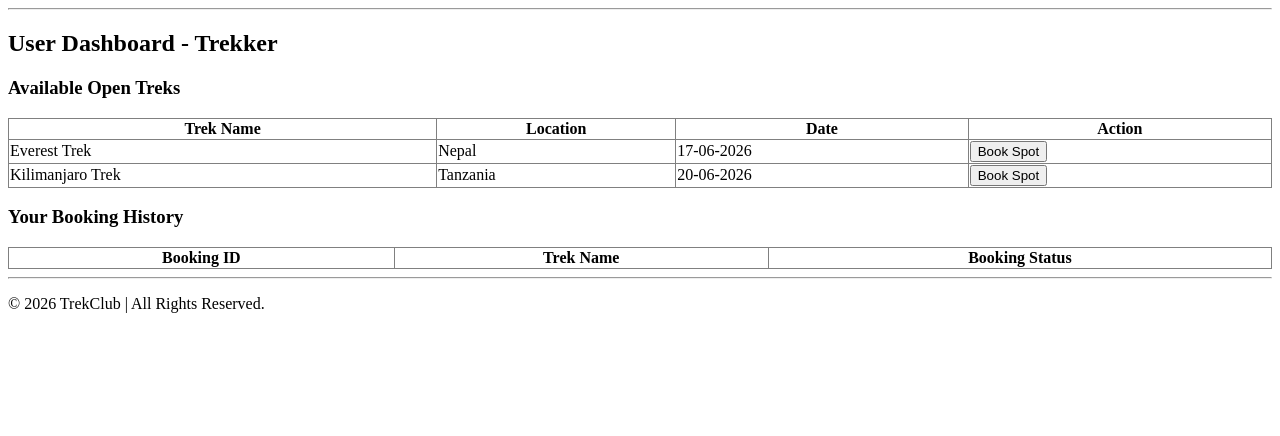
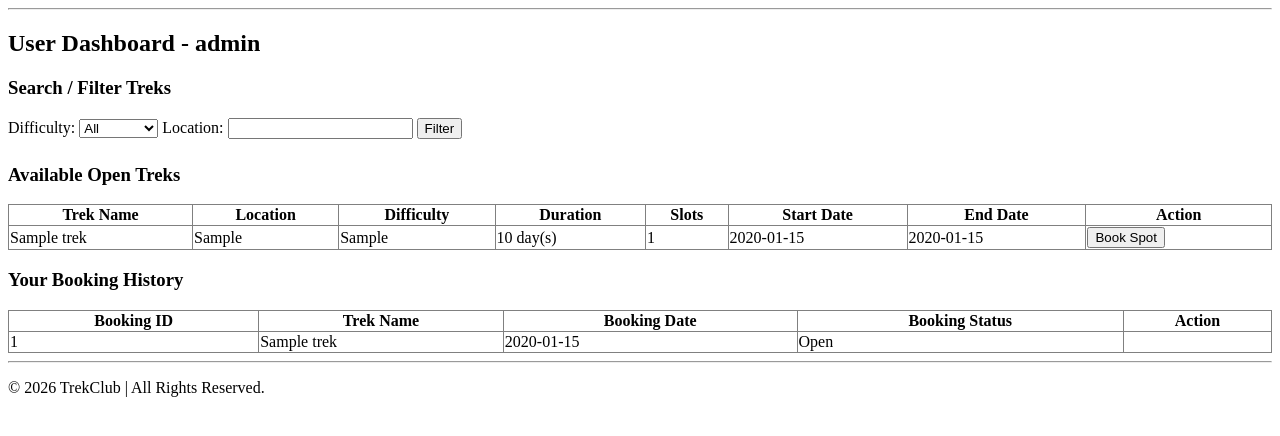
Before and after one commit to 25f2003660/trekking-app, a Flask app: page /user/dashboard/1 in a window 1280 px wide. Shown: the part 125-561 px from the top of the page. Run offline with Flask 3, Linux system fonts and the light colour scheme; tables that the repository leaves empty hold one stand-in row (values such as "Sample post"); lists and menus that the app fills with data are empty.

Commit message:
Milestone: User Dashboard

```diff
--- a/app.py
+++ b/app.py
@@ -1,10 +1,12 @@
 from flask import Flask, render_template, request, redirect
 from flask_sqlalchemy import SQLAlchemy
 from werkzeug.security import generate_password_hash, check_password_hash
+from datetime import datetime
 import os
 
 app = Flask(__name__)
 app.config['SQLALCHEMY_DATABASE_URI'] = 'sqlite:///trekking.db'
+app.config['SECRET_KEY'] = 'siddhartham'
 db = SQLAlchemy(app)
 
 
@@ -74,7 +76,7 @@ def init_database():
             db.session.add(seeded_admin)
             db.session.commit()
 
-
+#routes
 
 @app.route('/')
 def home():
@@ -130,9 +132,9 @@ def login_submit():
 
     if user.is_blacklisted:
         return redirect('/')
-
     if selected_role == 'Admin':
         return redirect('/admin')
+
     elif selected_role == 'Staff':
         profile = StaffProfile.query.filter_by(user_id=user.id).first()
         if not profile or profile.status != 'Approved':
@@ -240,7 +242,7 @@ def admin_edit_trek(trek_id):
     if slots is not None:
         trek.slots = slots
     trek.status = request.form.get('status', trek.status)
-    if trek.status == 'Closed' or trek.status == 'Completed':
+    if trek.status == 'Closed' or trek.status == 'Completed' or trek.status == 'Ongoing':
         trek.slots = 0
 
     trek.start_date = request.form.get('start_date', trek.start_date)
@@ -346,19 +348,74 @@ def staff_update_trek(trek_id):
     new_status = request.form.get('new_status')
     if new_status:
         trek.status = new_status
-    if trek.status == 'Closed' or trek.status == 'Completed':
+    if trek.status == 'Closed' or trek.status == 'Completed' or trek.status == 'Ongoing':
         trek.slots = 0
 
     db.session.commit()
     return redirect(f'/staff/dashboard/{user_id}')
 
 
+#user
+
 @app.route('/user/dashboard/<int:user_id>')
 def user_dashboard(user_id):
     user = User.query.get_or_404(user_id)
-    open_treks = Trek.query.filter_by(status='Open').all()
+
+    difficulty = request.args.get('difficulty', '').strip()
+    location = request.args.get('location', '').strip()
+
+    open_treks_query = Trek.query.filter_by(status='Open')
+    if difficulty:
+        open_treks_query = open_treks_query.filter(Trek.difficulty == difficulty)
+    if location:
+        open_treks_query = open_treks_query.filter(Trek.location.ilike(f"%{location}%"))
+
+    open_treks = open_treks_query.all()
     bookings = Booking.query.filter_by(user_id=user_id).all()
-    return render_template('user_dashboard.html', user=user, open_treks=open_treks, bookings=bookings)
+
+    return render_template(
+        'user_dashboard.html',
+        user=user,
+        username=user.username,
+        open_treks=open_treks,
+        bookings=bookings,
+        difficulty=difficulty,
+        location=location,
+    )
+
+
+@app.route('/user/trek/book/<int:trek_id>', methods=['POST'])
+def user_book_trek(trek_id):
+    user_id = request.form.get('user_id', type=int)
+    trek = Trek.query.get_or_404(trek_id)
+
+    if trek.status == 'Open' and trek.slots > 0:
+        booking = Booking(
+            user_id=user_id,
+            trek_id=trek_id,
+            booking_date=datetime.utcnow().strftime('%d-%m-%Y'),
+            status='Booked',
+        )
+        trek.slots -= 1
+        db.session.add(booking)
+        db.session.commit()
+
+    return redirect(f'/user/dashboard/{user_id}')
+
+
+@app.route('/user/booking/cancel/<int:booking_id>', methods=['POST'])
+def user_cancel_booking(booking_id):
+    user_id = request.form.get('user_id', type=int)
+    booking = Booking.query.get_or_404(booking_id)
+
+    if booking.status == 'Booked':
+        booking.status = 'Cancelled'
+        trek = Trek.query.get(booking.trek_id)
+        if trek:
+            trek.slots += 1
+        db.session.commit()
+
+    return redirect(f'/user/dashboard/{user_id}')
 
 
 if __name__ == '__main__':
--- a/templates/admin_dashboard.html
+++ b/templates/admin_dashboard.html
@@ -15,6 +15,10 @@
         <div style="border: 1px solid #000; padding: 15px;">
             <h3>Active Bookings</h3>
             <p>{{ active_bookings }}</p>
+        </div>
+        <div style="border: 1px solid #000; padding: 15px;">
+            <h3>Add a trek</h3>
+            <a href="#top">Add+</a>
         </div>
     </div>
 
@@ -179,7 +183,7 @@
     </section>
 
     <section style="margin-bottom: 25px;">
-        <h3>Add New Trek</h3>
+        <h3 id="top">Add New Trek</h3>
         <form action="/admin/trek/add" method="post">
             <label for="name">Trek Name:</label>
             <input type="text" id="name" name="name" required><br><br>
--- a/templates/staff_dashboard.html
+++ b/templates/staff_dashboard.html
@@ -37,6 +37,7 @@
                         <select id="status_{{ trek.id }}" name="new_status">
                             <option value="Open" {% if trek.status == 'Open' %}selected{% endif %}>Open</option>
                             <option value="Closed" {% if trek.status == 'Closed' %}selected{% endif %}>Closed</option>
+                            <option value="Ongoing" {% if trek.status == 'Ongoing' %}selected{% endif %}>Ongoing</option>
                             <option value="Completed" {% if trek.status == 'Completed' %}selected{% endif %}>Completed</option>
                         </select>
 
--- a/templates/user_dashboard.html
+++ b/templates/user_dashboard.html
@@ -2,27 +2,55 @@
 
 {% block content %}
     <h2>User Dashboard - {{ username | default('Trekker') }}</h2>
+
+    <section style="margin-bottom: 25px;">
+        <h3>Search / Filter Treks</h3>
+        <form action="/user/dashboard/{{ user.id }}" method="get">
+            <label for="difficulty">Difficulty:</label>
+            <select id="difficulty" name="difficulty">
+                <option value="" {% if not difficulty %}selected{% endif %}>All</option>
+                <option value="Easy" {% if difficulty == 'Easy' %}selected{% endif %}>Easy</option>
+                <option value="Moderate" {% if difficulty == 'Moderate' %}selected{% endif %}>Moderate</option>
+                <option value="Hard" {% if difficulty == 'Hard' %}selected{% endif %}>Hard</option>
+            </select>
+
+            <label for="location">Location:</label>
+            <input type="text" id="location" name="location" value="{{ location }}">
+
+            <input type="submit" value="Filter">
+            {% if difficulty or location %}<a href="/user/dashboard/{{ user.id }}">Clear</a>{% endif %}
+        </form>
+    </section>
 
     <h3>Available Open Treks</h3>
     <table border="1" style="width: 100%; border-collapse: collapse;">
         <tr>
             <th>Trek Name</th>
             <th>Location</th>
-            <th>Date</th>
+            <th>Difficulty</th>
+            <th>Duration</th>
+            <th>Slots</th>
+            <th>Start Date</th>
+            <th>End Date</th>
             <th>Action</th>
         </tr>
+        {% for trek in open_treks %}
         <tr>
-            <td>Everest Trek</td>
-            <td>Nepal</td>
-            <td>17-06-2026</td>
-            <td><button onclick="alert('Spot booked!')">Book Spot</button></td>
+            <td>{{ trek.name }}</td>
+            <td>{{ trek.location }}</td>
+            <td>{{ trek.difficulty }}</td>
+            <td>{{ trek.duration }} day(s)</td>
+            <td>{{ trek.slots }}</td>
+            <td>{{ trek.start_date }}</td>
+            <td>{{ trek.end_date }}</td>
+            <td>
+                <form action="/user/trek/book/{{ trek.id }}" method="post">
+                    <input type="hidden" name="user_id" value="{{ user.id }}">
+                    <input type="submit" value="Book Spot" {% if trek.slots <= 0 %}disabled{% endif %}>
+                </form>
+            </td>
         </tr>
-        <tr>
-            <td>Kilimanjaro Trek</td>
-            <td>Tanzania</td>
-            <td>20-06-2026</td>
-            <td><button onclick="alert('Spot booked!')">Book Spot</button></td>
-        </tr>
+        {% endfor %}
     </table>
 
     <h3>Your Booking History</h3>
@@ -30,7 +58,25 @@
         <tr>
             <th>Booking ID</th>
             <th>Trek Name</th>
+            <th>Booking Date</th>
             <th>Booking Status</th>
+            <th>Action</th>
         </tr>
+        {% for booking in bookings %}
+        <tr>
+            <td>{{ booking.id }}</td>
+            <td>{{ booking.trek.name }}</td>
+            <td>{{ booking.booking_date }}</td>
+            <td>{{ booking.status }}</td>
+            <td>
+                {% if booking.status == 'Booked' %}
+                <form action="/user/booking/cancel/{{ booking.id }}" method="post">
+                    <input type="hidden" name="user_id" value="{{ user.id }}">
+                    <input type="submit" value="Cancel">
+                </form>
+                {% endif %}
+            </td>
+        </tr>
+        {% endfor %}
     </table>
 {% endblock %}
```
Also changed, not shown: seed.py (+4 -4 lines).
